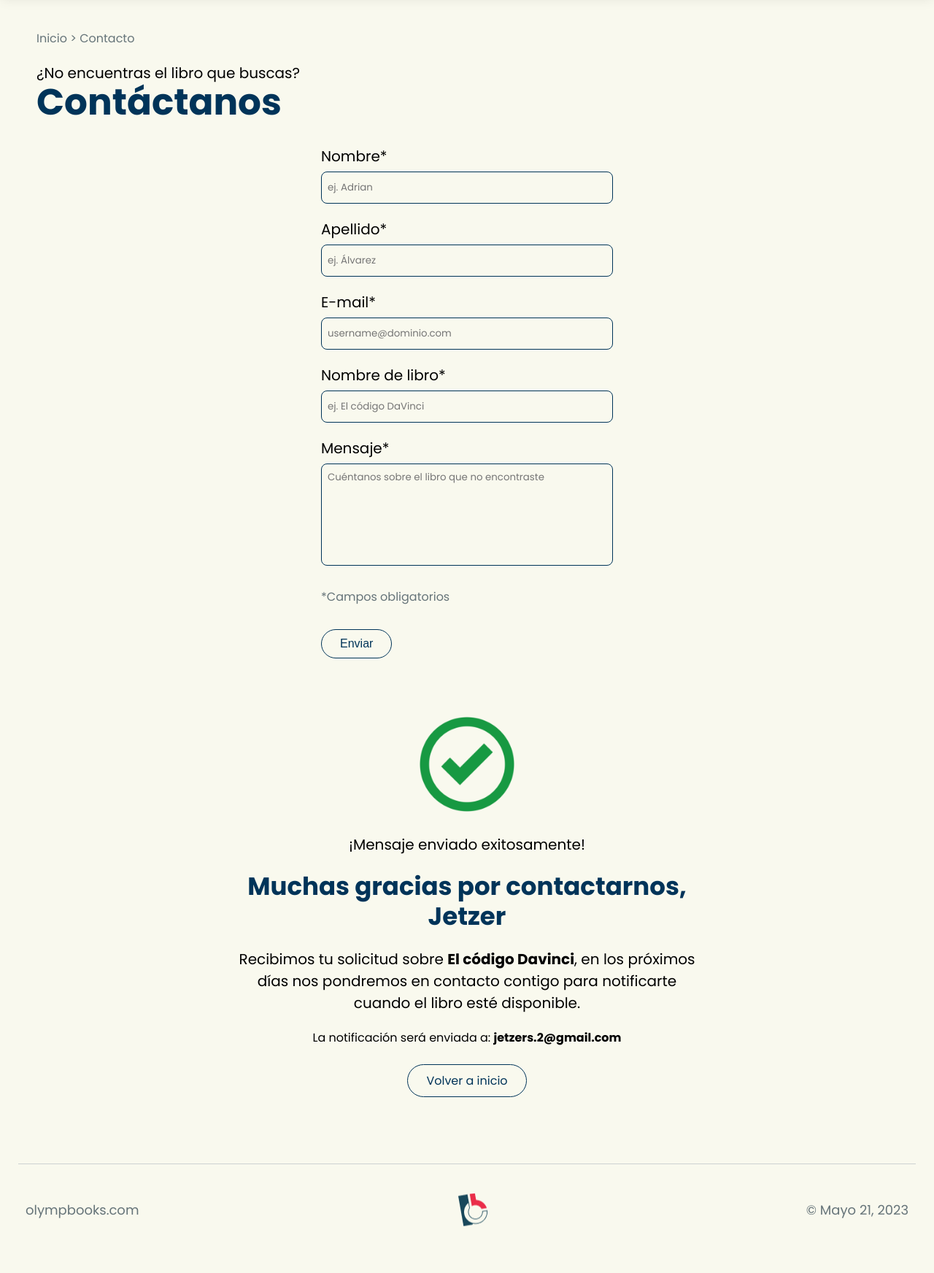
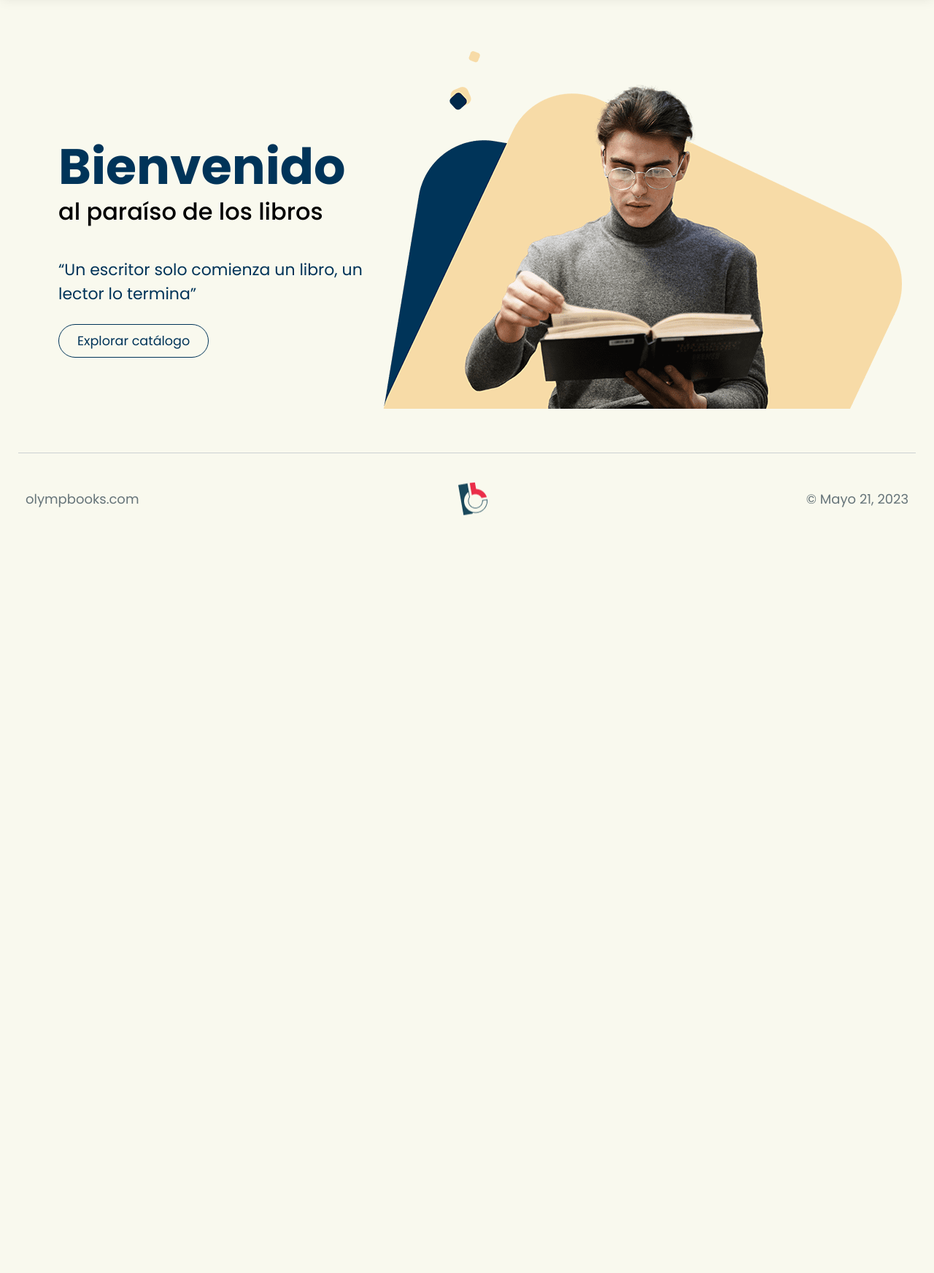
Before and after one commit to jetzerszeri/DWM3BV-RAMIREZ-PARCIAL_1, a PHP site: page / in a window 1280 px wide. Shown: the part 56-1800 px from the top of the page at 73% size. After the commit the page ends 762 px from the top, so only its background shows below. Run offline with PHP 8.4, Linux system fonts and the light colour scheme.

Commit message:
refactor: move home section to a view

```diff
--- a/index.php
+++ b/index.php
@@ -1,4 +1,5 @@
 <?php include('partials/header.php')?>
+<?php include("views/home.php")?>
 
     <!-- main del home page -->
     <!-- <div class="homebanner">
@@ -160,7 +161,7 @@
 
 
     <!-- main de la pagina de contacto -->
-    <main>
+    <!-- <main>
         <header>
             <p class="breadcumbs"><a href="#">Inicio</a> > <a href="#">Contacto</a></p>
             <p>¿No encuentras el libro que buscas?</p>
@@ -191,11 +192,11 @@
             <p>*Campos obligatorios</p>
             <button type="submit">Enviar</button>
         </form>
-    </main>
+    </main> -->
 
 
     <!-- main de la pagina de contacto parte 2 -->
-    <main>
+    <!-- <main>
         <div class="formularioenviado">
             <p>¡Mensaje enviado exitosamente!</p>
             <h1>Muchas gracias por contactarnos, Jetzer</h1>
@@ -204,7 +205,7 @@
 
             <a href="index.php" class="btn">Volver a inicio</a>
         </div>
-    </main>
+    </main> -->
 
 
 <?php include('partials/footer.php')?>
--- a/partials/footer.php
+++ b/partials/footer.php
@@ -1,3 +1,4 @@
+
     <footer>
         <ul>
             <li>olympbooks.com</li>
--- /dev/null
+++ b/views/home.php
@@ -0,0 +1,7 @@
+<div class="homebanner">
+        <div>
+            <h1>Bienvenido <span>al paraíso de los libros</span></h1>
+            <p>“Un escritor solo comienza un libro, un lector lo termina”</p>
+            <a href="#" class="btn">Explorar catálogo</a>
+        </div>
+</div>
```
